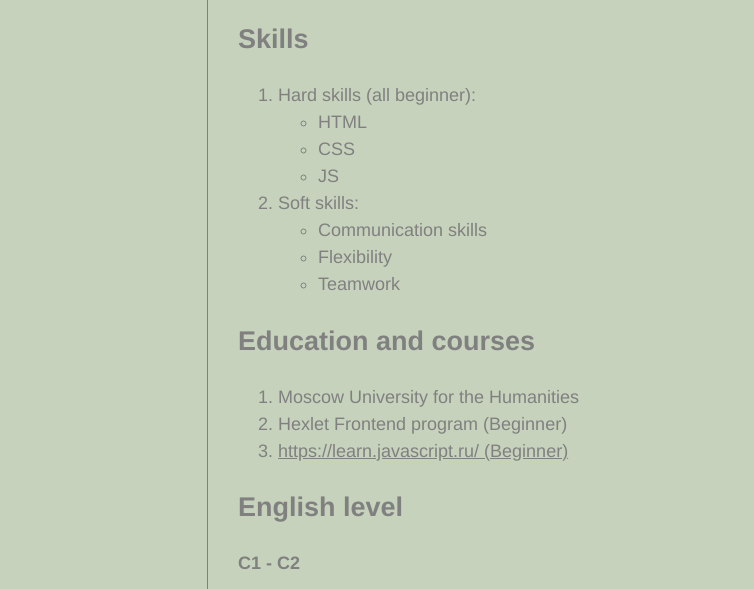
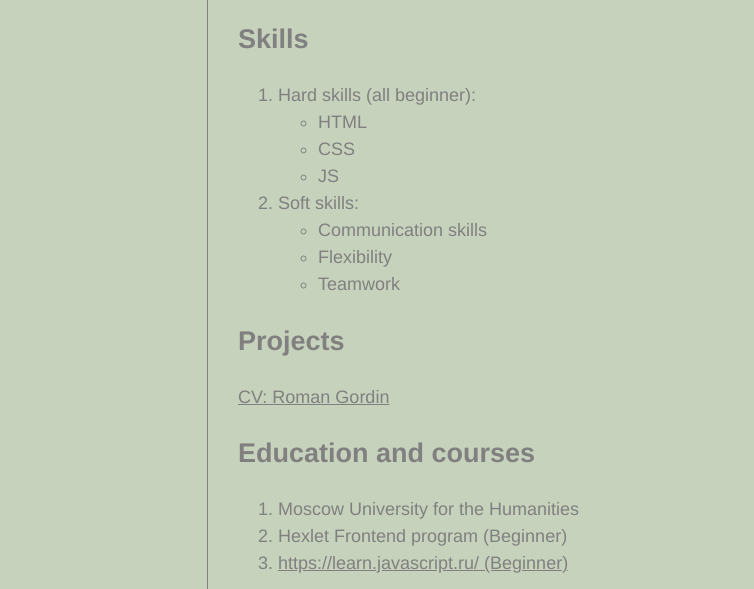
Before and after one commit to RomanSovest/rsschool-cv, a plain HTML site: page index.html in a window 1280 px wide. Shown: the part 951-1540 px from the top of the page, without its empty margins (262-1016 px from the left). Drawn offline with Linux system fonts and the light colour scheme.

Commit message:
Update index.html

```diff
--- a/index.html
+++ b/index.html
@@ -96,6 +96,10 @@
           </ol>
         </section>
         <section>
+          <h2>Projects</h2>
+          <a href="https://romansovest.github.io/rsschool-cv/" target="_blank">CV: Roman Gordin</a>
+        </section>
+        <section>
             <a id="education"><h2>Education and courses</h2></a>
             <ol>
               <li>Moscow University for the Humanities</li>
```
